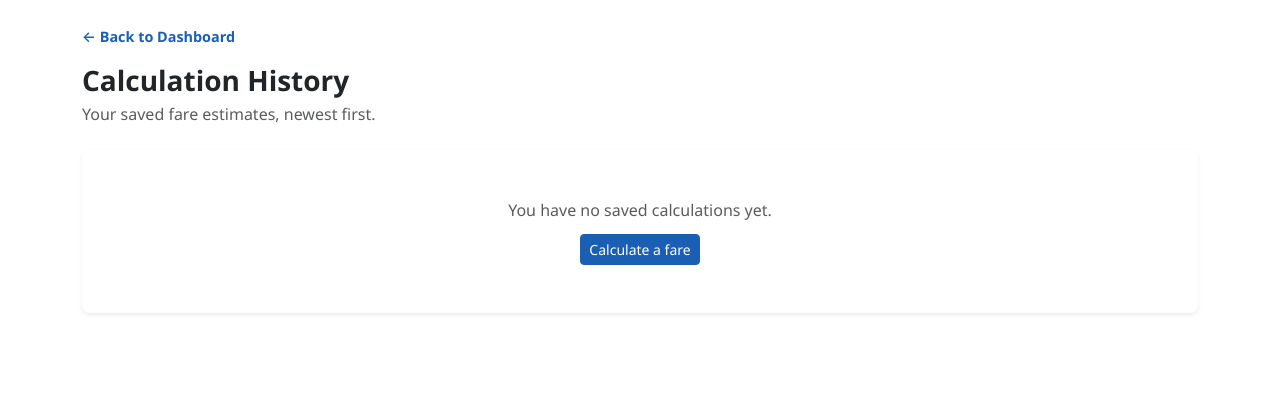
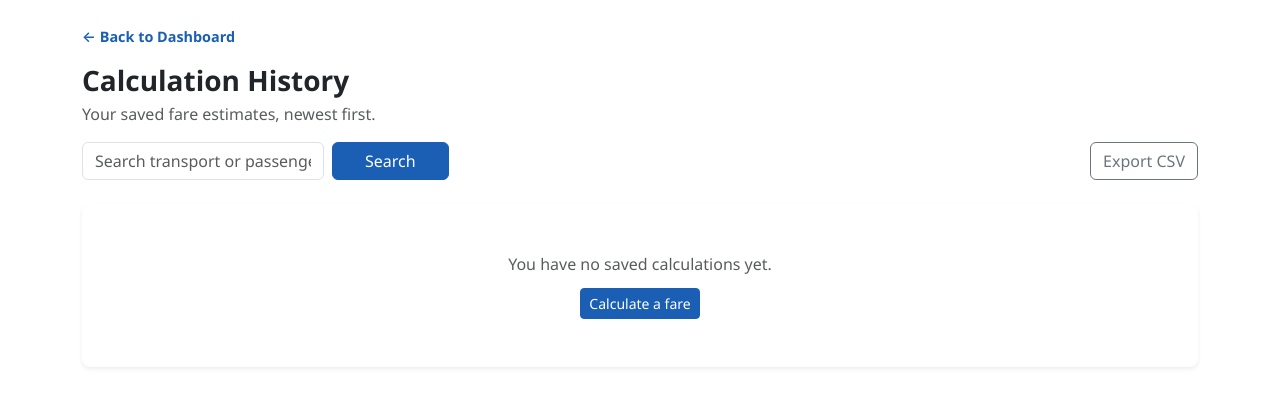
Before and after one commit to benrehhhh/FareCal, a Flask app: page /history in a window 1280 px wide. Shown: the part 59-479 px from the top of the page. Run offline with Flask 3, Linux system fonts and the light colour scheme; the visitor is signed in with stand-in values (Sample User, id 1); data comes from the database, SQL or seed files in the repository; data that the repository does not hold is empty; some libraries are stand-ins or nearby versions.

Commit message:
Add history search, CSV export, and admin calculations search

```diff
--- a/routes/user.py
+++ b/routes/user.py
@@ -1,7 +1,11 @@
 """Authenticated user routes: dashboard, history, and account settings."""
+
+import csv
+import io
 
 from flask import (
     Blueprint,
+    Response,
     flash,
     jsonify,
     redirect,
@@ -22,10 +26,11 @@ HISTORY_PER_PAGE = 20
 PASSWORD_MIN_LENGTH = 8
 
 
-def get_user_history(user_id, limit=None, offset=None):
+def get_user_history(user_id, limit=None, offset=None, q=None):
     """Return a user's calculations, newest first, with transport/passenger names.
 
     `limit`/`offset` are optional to support pagination and the recent list.
+    `q` filters by transport name or passenger type name (substring match).
     """
     db = get_db()
     query = """
@@ -36,9 +41,15 @@ def get_user_history(user_id, limit=None, offset=None):
         JOIN transport_types tt ON tt.id = fc.transport_type_id
         JOIN passenger_types pt ON pt.id = fc.passenger_type_id
         WHERE fc.user_id = %s
-        ORDER BY fc.calculated_at DESC, fc.id DESC
     """
     params = [user_id]
+
+    if q:
+        query += " AND (tt.name LIKE %s OR pt.name LIKE %s)"
+        like = f"%{q}%"
+        params += [like, like]
+
+    query += " ORDER BY fc.calculated_at DESC, fc.id DESC"
 
     if limit is not None:
         query += " LIMIT %s"
@@ -52,14 +63,25 @@ def get_user_history(user_id, limit=None, offset=None):
         return cur.fetchall()
 
 
-def count_user_calculations(user_id):
-    """Return the total number of calculations a user has made."""
+def count_user_calculations(user_id, q=None):
+    """Return how many calculations a user has (optionally filtered by `q`)."""
     db = get_db()
+    query = """
+        SELECT COUNT(*) AS total
+        FROM fare_calculations fc
+        JOIN transport_types tt ON tt.id = fc.transport_type_id
+        JOIN passenger_types pt ON pt.id = fc.passenger_type_id
+        WHERE fc.user_id = %s
+    """
+    params = [user_id]
+
+    if q:
+        query += " AND (tt.name LIKE %s OR pt.name LIKE %s)"
+        like = f"%{q}%"
+        params += [like, like]
+
     with db.cursor() as cur:
-        cur.execute(
-            "SELECT COUNT(*) AS total FROM fare_calculations WHERE user_id = %s",
-            (user_id,),
-        )
+        cur.execute(query, params)
         return cur.fetchone()["total"]
 
 
@@ -80,9 +102,10 @@ def dashboard():
 @user_bp.route("/history")
 @login_required
 def history():
-    """Paginated calculation history."""
+    """Paginated calculation history, searchable by transport/passenger name."""
     user_id = session["user_id"]
-    total = count_user_calculations(user_id)
+    q = request.args.get("q", "").strip()
+    total = count_user_calculations(user_id, q=q)
 
     per_page = HISTORY_PER_PAGE
     total_pages = max(1, (total + per_page - 1) // per_page)
@@ -94,13 +117,56 @@ def history():
         page = 1
     page = max(1, min(page, total_pages))
 
-    rows = get_user_history(user_id, limit=per_page, offset=(page - 1) * per_page)
+    rows = get_user_history(user_id, limit=per_page, offset=(page - 1) * per_page, q=q)
     return render_template(
         "history.html",
         rows=rows,
         page=page,
         total_pages=total_pages,
         total=total,
+        q=q,
+    )
+
+
+@user_bp.route("/history/export")
+@login_required
+def export_history():
+    """Download the user's calculations as a CSV file (honors the `q` filter)."""
+    q = request.args.get("q", "").strip()
+    rows = get_user_history(session["user_id"], q=q)
+
+    output = io.StringIO()
+    writer = csv.writer(output)
+    writer.writerow(
+        [
+            "Date",
+            "Transport",
+            "Distance (km)",
+            "Passenger Type",
+            "Regular Fare (PHP)",
+            "Discount (%)",
+            "Discount (PHP)",
+            "Final Fare (PHP)",
+        ]
+    )
+    for r in rows:
+        writer.writerow(
+            [
+                r["calculated_at"].strftime("%Y-%m-%d %H:%M:%S"),
+                r["transport_name"],
+                f'{float(r["distance"]):.2f}',
+                r["passenger_name"],
+                f'{float(r["regular_fare"]):.2f}',
+                f'{float(r["discount_percentage"]):.2f}',
+                f'{float(r["discount_amount"]):.2f}',
+                f'{float(r["final_fare"]):.2f}',
+            ]
+        )
+
+    return Response(
+        output.getvalue(),
+        mimetype="text/csv",
+        headers={"Content-Disposition": "attachment; filename=farecal_history.csv"},
     )
 
 
--- a/templates/history.html
+++ b/templates/history.html
@@ -8,7 +8,26 @@
 {{ back_button(url_for('user.dashboard'), 'Back to Dashboard') }}
 
 <h1 class="fs-3 fw-bold mb-1">Calculation History</h1>
-<p class="text-muted mb-4">Your saved fare estimates, newest first.</p>
+<p class="text-muted mb-3">Your saved fare estimates, newest first.</p>
+
+<div class="row g-2 mb-4 align-items-end">
+    <div class="col-md-5 col-lg-4">
+        <form method="GET" action="{{ url_for('user.history') }}" class="row g-2">
+            <div class="col-8">
+                <input type="text" name="q" id="historySearch" class="form-control"
+                       placeholder="Search transport or passenger" value="{{ q }}">
+            </div>
+            <div class="col-4">
+                <button type="submit" class="btn btn-primary w-100">Search</button>
+            </div>
+        </form>
+    </div>
+    <div class="col-md-auto ms-auto">
+        <a href="{{ url_for('user.export_history', q=q) }}" class="btn btn-outline-secondary">
+            Export CSV
+        </a>
+    </div>
+</div>
 
 <div class="card border-0 shadow-sm">
     <div class="card-body p-0">
@@ -62,7 +81,7 @@
         <ul class="pagination pagination-sm mb-0">
             {% if page > 1 %}
                 <li class="page-item">
-                    <a class="page-link" href="{{ url_for('user.history', page=page-1) }}">Previous</a>
+                    <a class="page-link" href="{{ url_for('user.history', page=page-1, q=q) }}">Previous</a>
                 </li>
             {% else %}
                 <li class="page-item disabled">
@@ -72,7 +91,7 @@
 
             {% if page < total_pages %}
                 <li class="page-item">
-                    <a class="page-link" href="{{ url_for('user.history', page=page+1) }}">Next</a>
+                    <a class="page-link" href="{{ url_for('user.history', page=page+1, q=q) }}">Next</a>
                 </li>
             {% else %}
                 <li class="page-item disabled">
```
Also changed, not shown: routes/admin.py (+24 -7 lines), templates/admin/calculations.html (+16 -3 lines).
